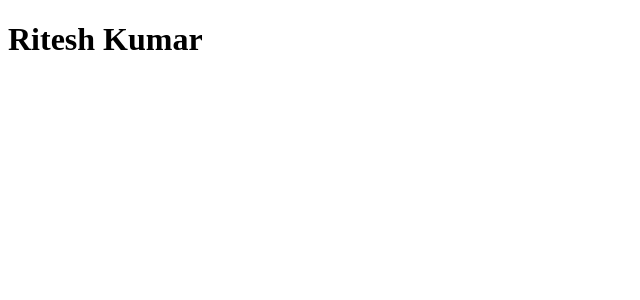
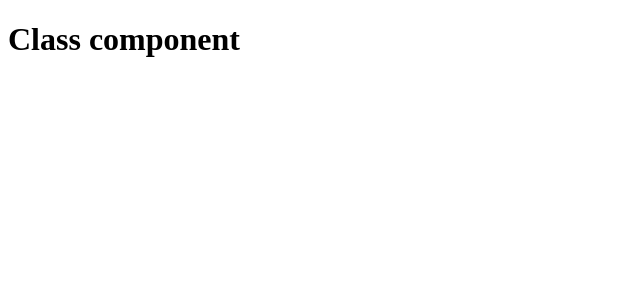
Before and after one commit to ritesh-gully-coder/dev-journey, a React (Create React App) app in the folder Dev_Part1/react_basics/: page / in a window 1280 px wide. Shown: the top 300 px of the page, without its empty margins (0-640 px from the left). Built offline with nearby package versions, Linux system fonts and the light colour scheme.

Commit message:
Class component

```diff
--- a/Dev_Part1/react_basics/src/App.js
+++ b/Dev_Part1/react_basics/src/App.js
@@ -1,5 +1,6 @@
 import React from 'react';
-import App from './components/04ReactFunctionalComponent';
+// import App from './components/04ReactFunctionalComponent';
+import App from './components/05ReactClassComponent';
 
 function Ritesh() {
   return (
--- /dev/null
+++ b/Dev_Part1/react_basics/src/components/05ReactClassComponent.js
@@ -0,0 +1,24 @@
+//Class component is basically ES6 clases.
+
+//
+//                           |---------------------------|
+//                           |                           |
+//                           |                           |
+//                           |          ES6              |
+//    Properties------------>|         Class             |-------------->HTML(JSX)
+//     (props)               |                           |
+//                           |         (State)           |
+//                           |                           |
+//                           |---------------------------|
+//
+//
+
+import React,{ Component } from 'react';
+
+class App extends Component {
+    render() {
+        return <h1>Class component</h1>
+    }
+}
+
+export default App;
```
